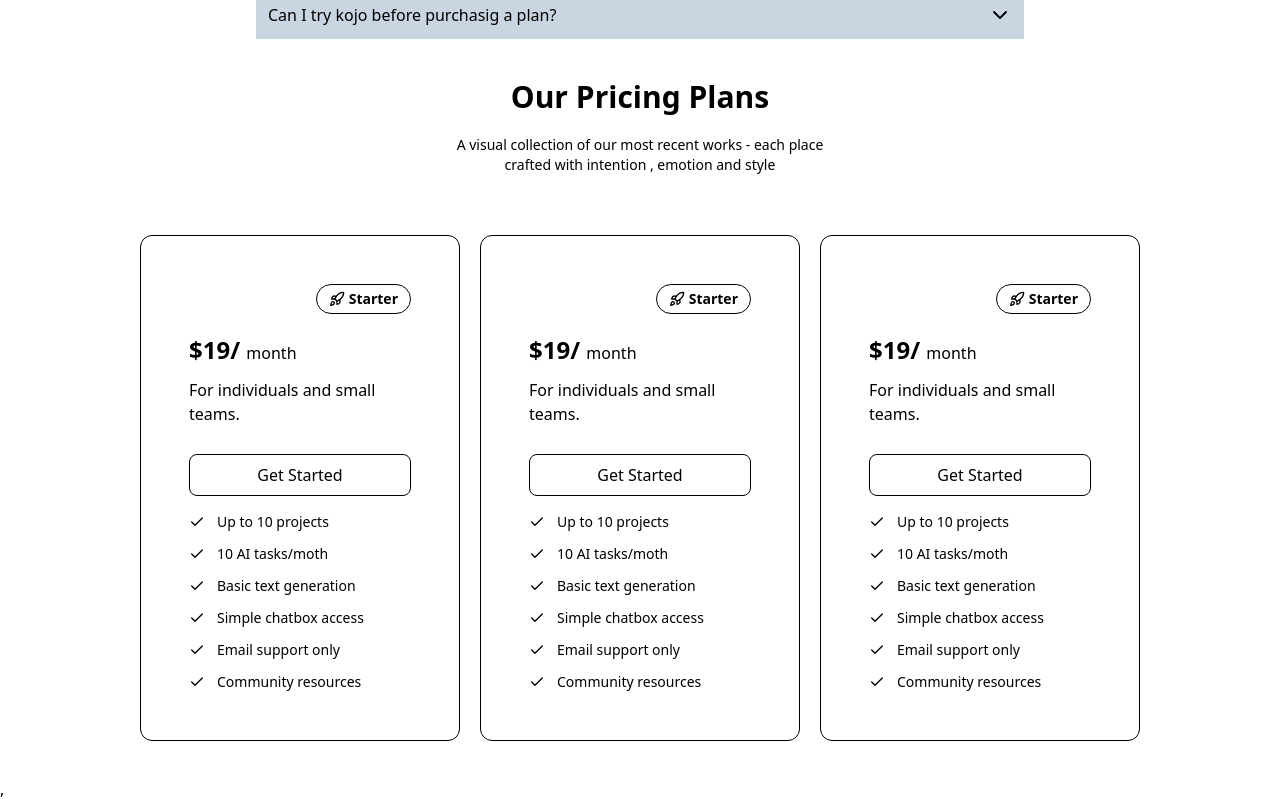
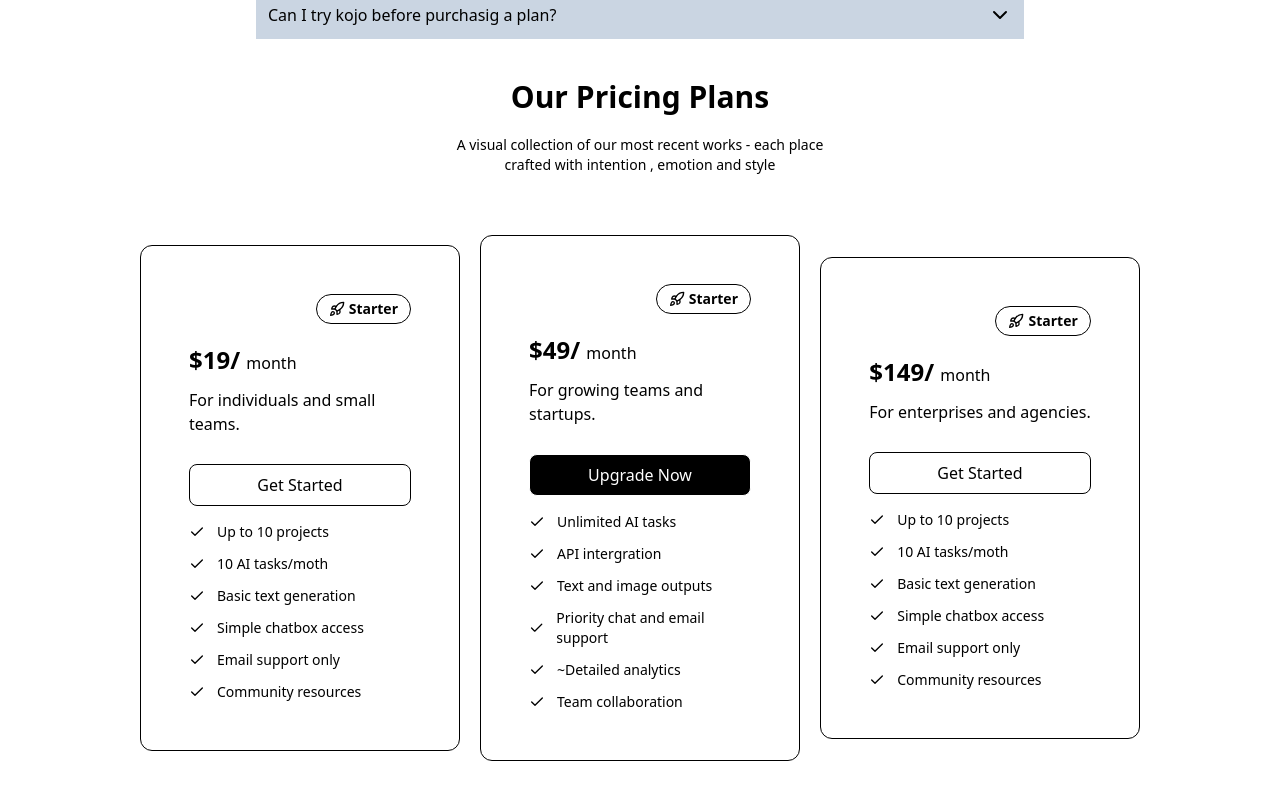
Before and after one commit to acquah-forever/automation-practice, a React (Vite) app: page / in a window 1280 px wide. Shown: the part 3657-4456 px from the top of the page. Built offline with nearby package versions, Linux system fonts and the light colour scheme.

Commit message:
updated further in Prices.jsx

```diff
--- a/src/components/Price.jsx
+++ b/src/components/Price.jsx
@@ -58,32 +58,32 @@
                             <p className="font-bold text-sm inline-block">Starter</p>
                         </div>
                     </div>
-                    <h1 className='font-bold text-2xl mb-3'>$19/ <span className='font-medium text-base'>month</span></h1>
-                    <p className="font-light text-md mb-7">For individuals and small teams.</p>
-                    <div className='text-center border p-2 rounded-lg'><a href="#">Get Started</a></div>
+                    <h1 className='font-bold text-2xl mb-3'>$49/ <span className='font-medium text-base'>month</span></h1>
+                    <p className="font-light text-md mb-7">For growing teams and startups.</p>
+                    <div className='text-center bg-black text-white border p-2 rounded-lg'><a href="#">Upgrade Now</a></div>
                     <div className='space-y-3 mt-4'>
                         <div className='flex items-center space-x-3'>
                             <Check className='w-4 h-4' />
-                            <p className="font-light text-sm">Up to 10 projects</p>
+                            <p className="font-light text-sm">Unlimited AI tasks</p>
                         </div>
                         <div className='flex items-center space-x-3'>
                             <Check className='w-4 h-4' />
-                            <p className="font-light text-sm">10 AI tasks/moth</p>
+                            <p className="font-light text-sm">API intergration</p>
                         </div>
                         <div className='flex items-center space-x-3'>
                             <Check className='w-4 h-4' />
-                            <p className="font-light text-sm">Basic text generation</p>
+                            <p className="font-light text-sm">Text and image outputs</p>
                         </div>
                         <div className='flex items-center space-x-3'>
                             <Check className='w-4 h-4' />
-                            <p className="font-light text-sm">Simple chatbox access</p>
+                            <p className="font-light text-sm">Priority chat and email support</p>
                         </div>
                         <div className='flex items-center space-x-3'>
                             <Check className='w-4 h-4' />
-                            <p className="font-light text-sm">Email support only</p>   </div>
+                            <p className="font-light text-sm">~Detailed analytics</p>   </div>
                         <div className='flex items-center space-x-3'>
                             <Check className='w-4 h-4' />
-                            <p className="font-light text-sm">Community resources</p>
+                            <p className="font-light text-sm">Team collaboration</p>
                         </div>
                     </div>
                 </div>
@@ -96,8 +96,8 @@
                             <p className="font-bold text-sm inline-block">Starter</p>
                         </div>
                     </div>
-                    <h1 className='font-bold text-2xl mb-3'>$19/ <span className='font-medium text-base'>month</span></h1>
-                    <p className="font-light text-md mb-7">For individuals and small teams.</p>
+                    <h1 className='font-bold text-2xl mb-3'>$149/ <span className='font-medium text-base'>month</span></h1>
+                    <p className="font-light text-md mb-7">For enterprises and agencies.</p>
                     <div className='text-center border p-2 rounded-lg'><a href="#">Get Started</a></div>
                     <div className='space-y-3 mt-4'>
                         <div className='flex items-center space-x-3'>
```
